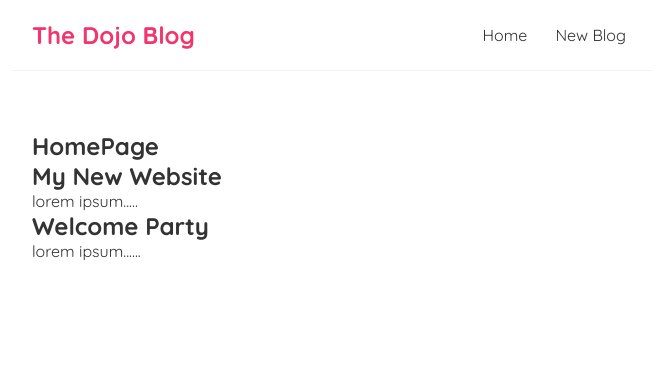
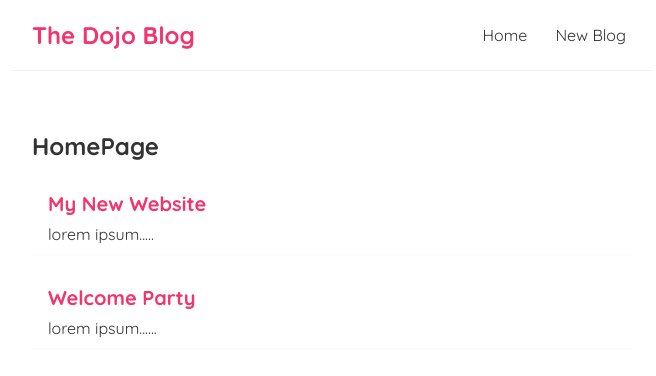
Before and after one commit to rsdevian/Four-Way-Blogs, a React (Create React App) app: page / in a window 1280 px wide. Shown: the top 376 px of the page, without its empty margins (308-964 px from the left). Built offline with nearby package versions, Linux system fonts and the light colour scheme.

Commit message:
Changes for useState()

```diff
--- a/src/Home.js
+++ b/src/Home.js
@@ -1,6 +1,7 @@
 import { useState } from "react";
 
 const Home = () => {
+    // eslint-disable-next-line no-unused-vars
     const [blogs, setBlogs] = useState([
         {
             title: 'My New Website', body: 'lorem ipsum.....', id: 1
--- a/src/index.css
+++ b/src/index.css
@@ -33,3 +33,19 @@
   margin: 40px auto;
   padding: 20px;
 }
+
+.blog-preview{
+  padding: 10px 16px;
+  margin: 20px 0px;
+  border-bottom: 1px solid #fafafa;
+}
+
+.blog-preview:hover{
+  box-shadow: 1px 3px 5px rgba(0,0,0,0.1);
+}
+
+.blog-preview h2{
+  font-size: 20px;
+  color: #f1356d;
+  margin-bottom: 8px;
+}
```
Also changed, not shown: src/Bloglist.js (added).
